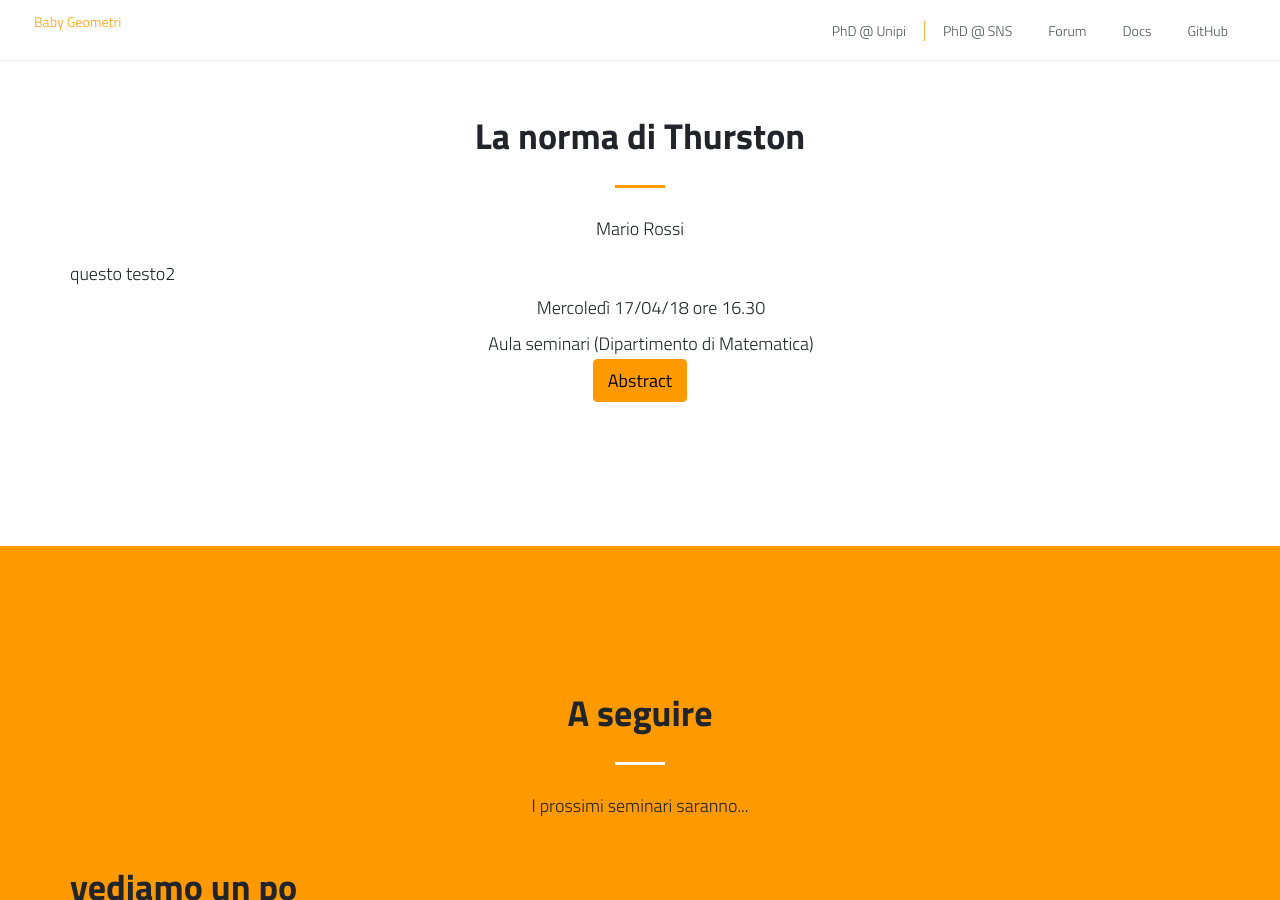
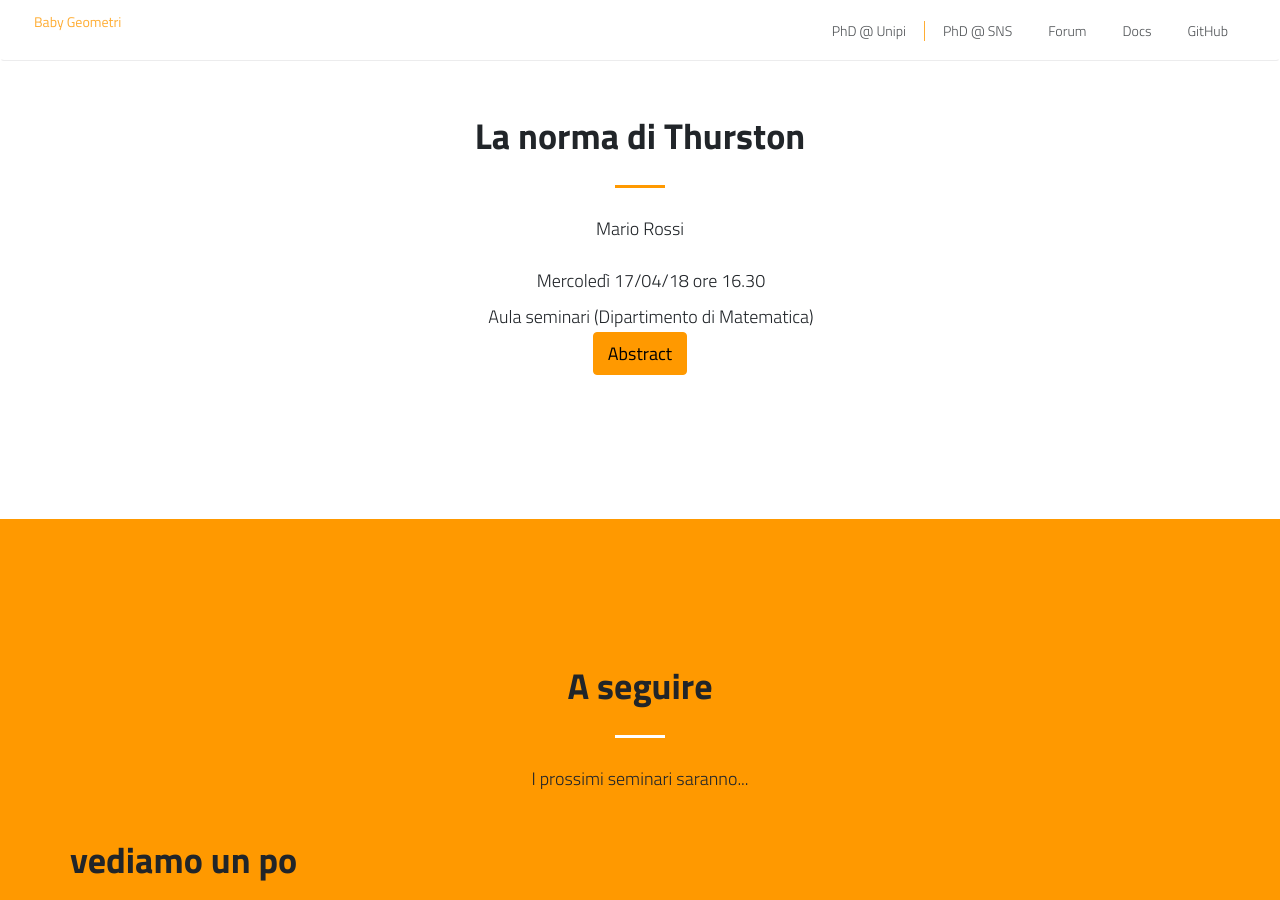
Before and after one commit to baby-geometri/baby-geometri.github.io, a Jekyll site: the page built from index.md, in a window 1280 px wide and 900 px high, scrolled down 931 px. Built offline with Jekyll 4.4.1, drawn with Linux system fonts in a browser that asks for light colours; nearby versions of some CDN libraries.

Commit message:
Update default.html

```diff
--- a/_layouts/default.html
+++ b/_layouts/default.html
@@ -71,8 +71,7 @@
     </div>
   </div>
   <div class="container">
-    <div class="row"> questo testo2
-    </div>
+
     <div class="row">
       <div class="col-lg-8 mx-auto text-center">
 
@@ -83,8 +82,7 @@
 
   <button type="button" class="btn btn-warning" data-toggle="collapse" data-target="#abstract">
    Abstract  </button>
-  <div id="abstract" class="collapse">
-    {{ site.data.content.whitepaper.abstract }}
+  <div id="abstract" class="collapse">  . {{ site.data.content.whitepaper.abstract }}
   </div>
 
 
```
